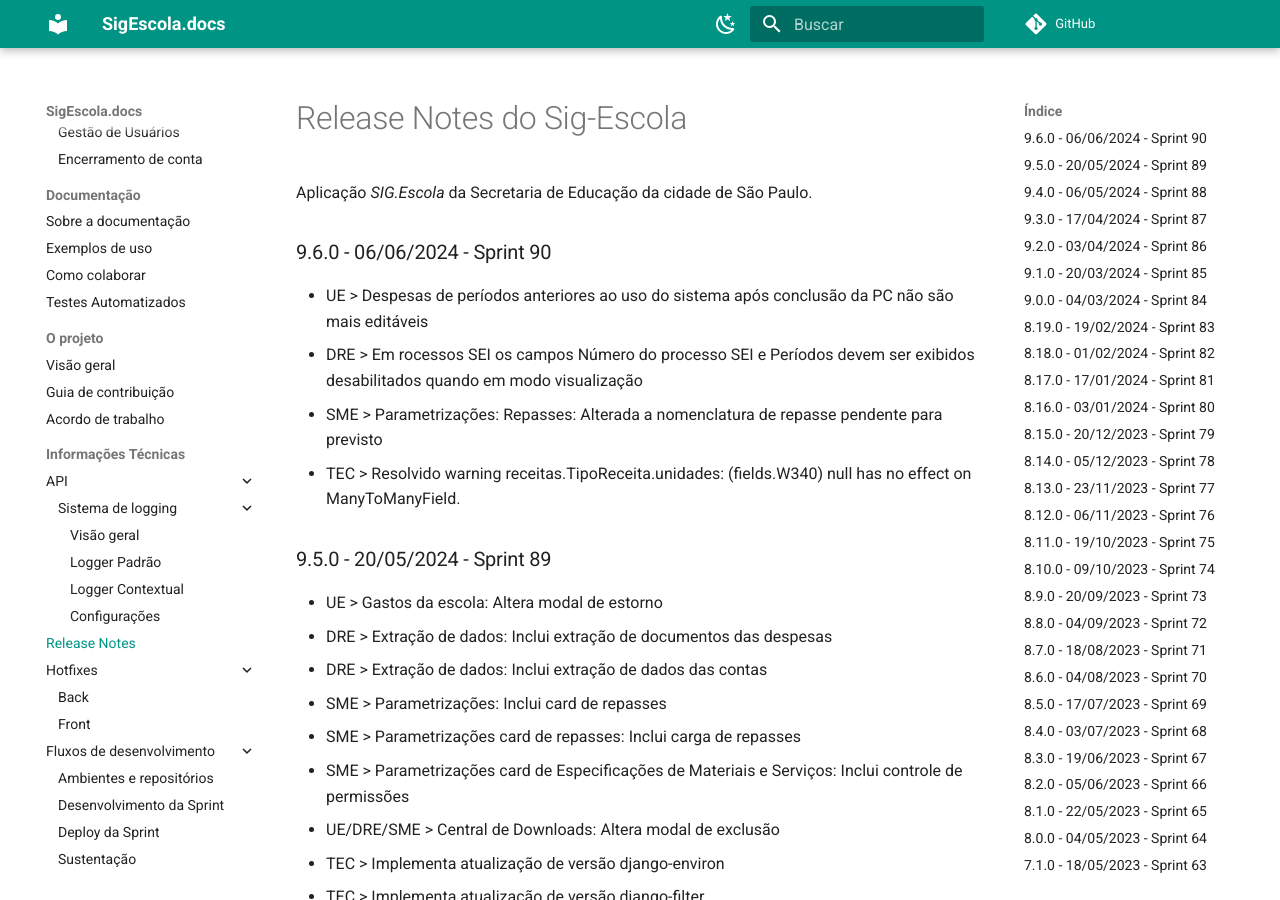
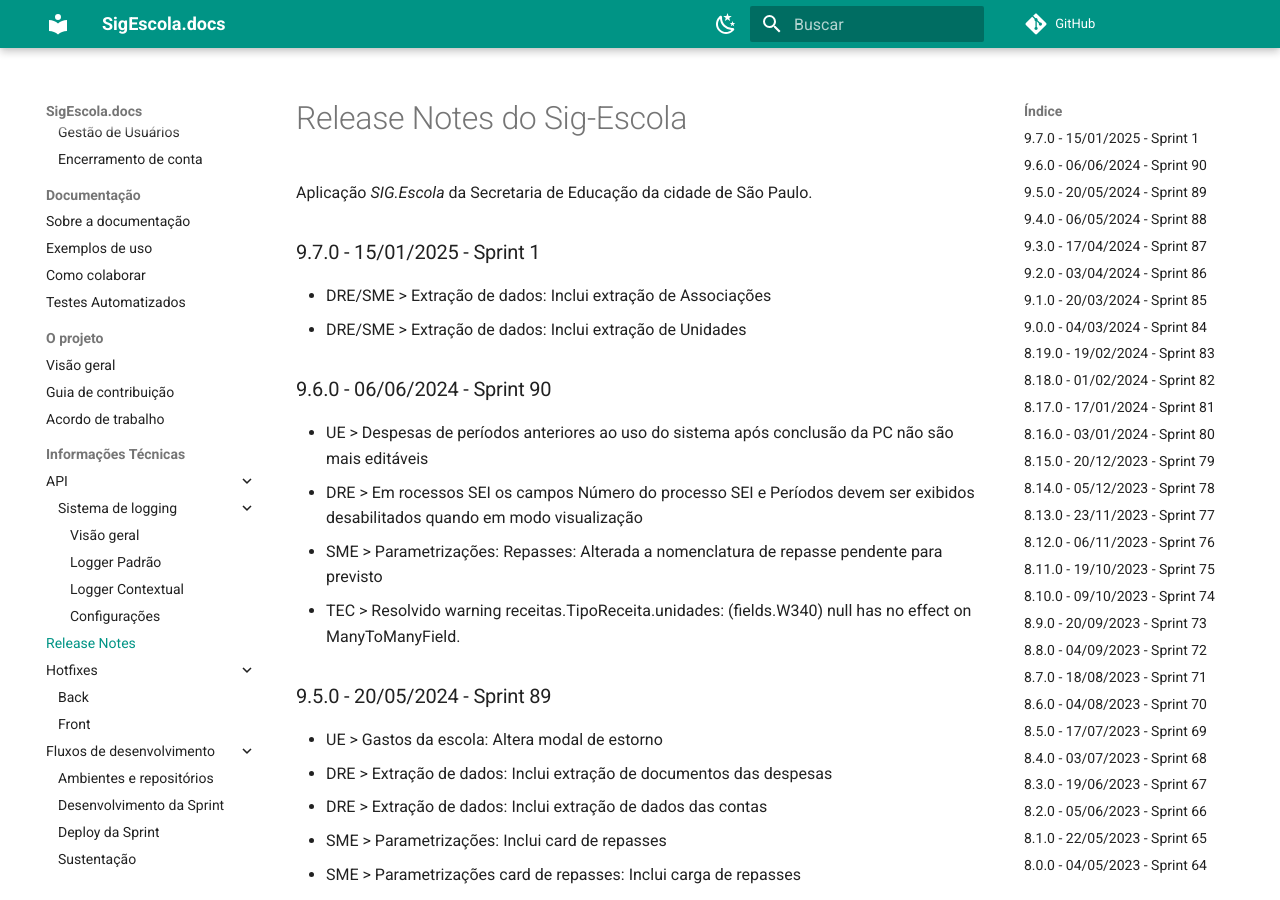
Before and after one commit to prefeiturasp/SME-PTRF-Docs, an MkDocs documentation site: the page built from docs/projeto/release_notes.md, in a window 1280 px wide and 900 px high. Built offline with MkDocs 1.6.1 and Material for MkDocs 9.7.7, drawn with Linux system fonts in a browser that asks for light colours; comment, search, counter and statistics services are not loaded.

Commit message:
Update release_notes.md

```diff
--- a/docs/projeto/release_notes.md
+++ b/docs/projeto/release_notes.md
@@ -1,6 +1,10 @@
 # Release Notes do Sig-Escola
 
 Aplicação *SIG.Escola* da Secretaria de Educação da cidade de São Paulo.
+
+### 9.7.0 - 15/01/2025 - Sprint 1
+* DRE/SME > Extração de dados: Inclui extração de Associações
+* DRE/SME > Extração de dados: Inclui extração de Unidades
 
 ### 9.6.0 - 06/06/2024 - Sprint 90
 * UE > Despesas de períodos anteriores ao uso do sistema após conclusão da PC não são mais editáveis
```
